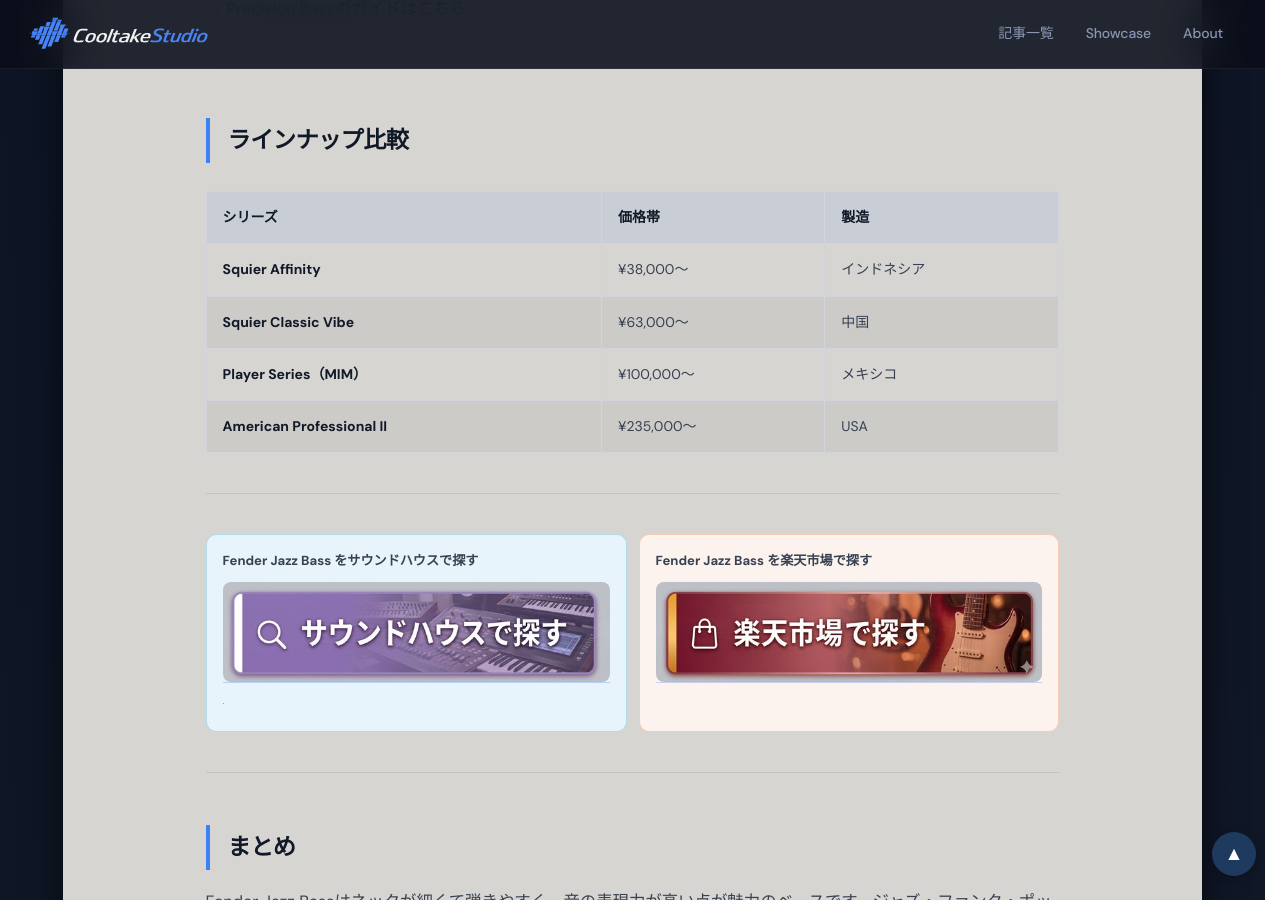
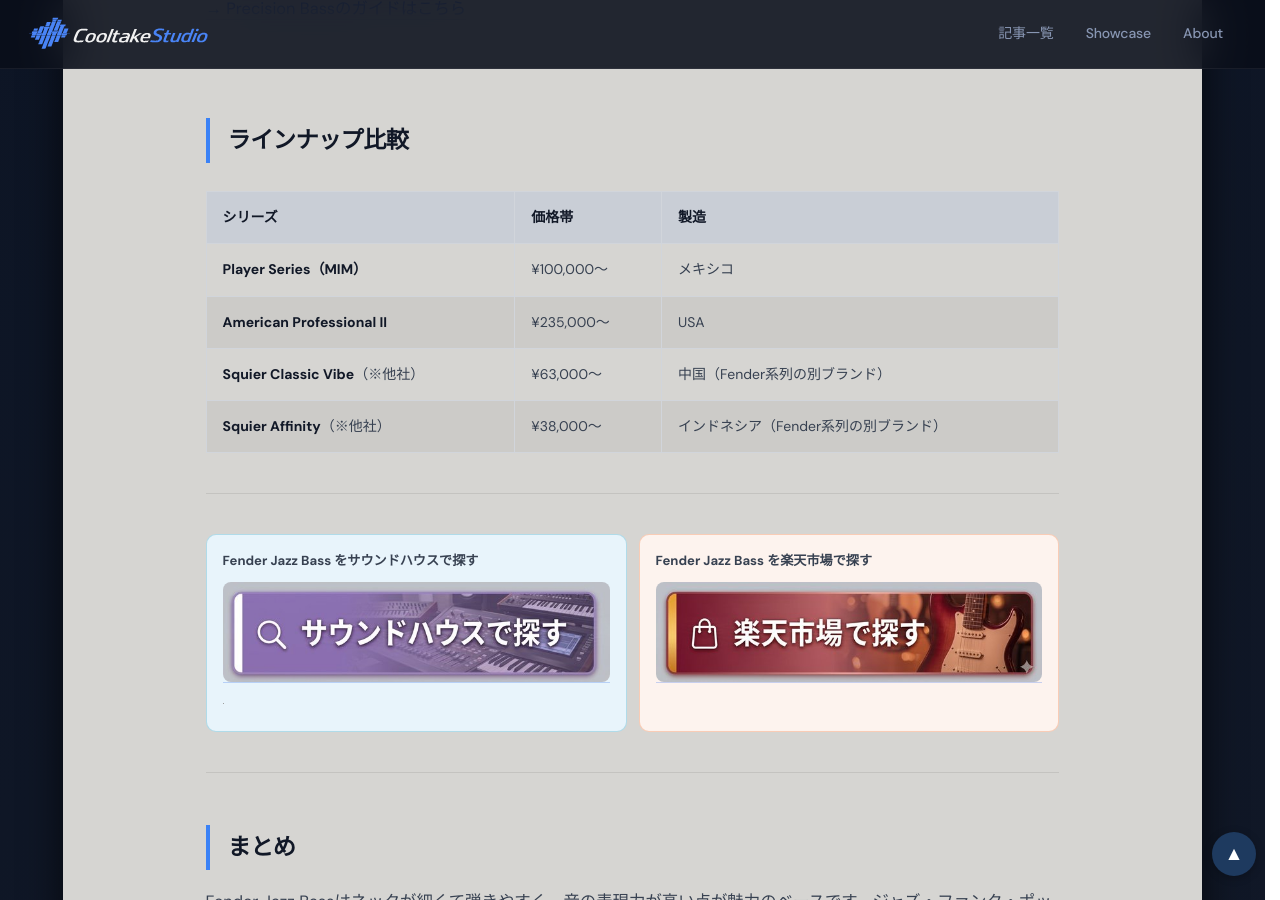
Before and after one commit to cooltake/cooltake-staging, a Jekyll site: the page built from _posts/2026-05-29-fender-jazz-bass-guide.md, in a window 1280 px wide and 900 px high, scrolled down 2005 px. Built offline with Jekyll 4.4.1, drawn with Linux system fonts in a browser that asks for light colours; some web fonts are replaced.

Commit message:
fix: lineup table — move Squier/Epiphone to bottom as other-brand models

```diff
--- a/_posts/2026-05-29-fender-jazz-bass-guide.md
+++ b/_posts/2026-05-29-fender-jazz-bass-guide.md
@@ -53,10 +53,10 @@
 
 | シリーズ | 価格帯 | 製造 |
 |---------|--------|------|
-| **Squier Affinity** | ¥38,000〜 | インドネシア |
-| **Squier Classic Vibe** | ¥63,000〜 | 中国 |
 | **Player Series（MIM）** | ¥100,000〜 | メキシコ |
 | **American Professional II** | ¥235,000〜 | USA |
+| **Squier Classic Vibe**（※他社） | ¥63,000〜 | 中国（Fender系列の別ブランド） |
+| **Squier Affinity**（※他社） | ¥38,000〜 | インドネシア（Fender系列の別ブランド） |
 
 ---
 
```
